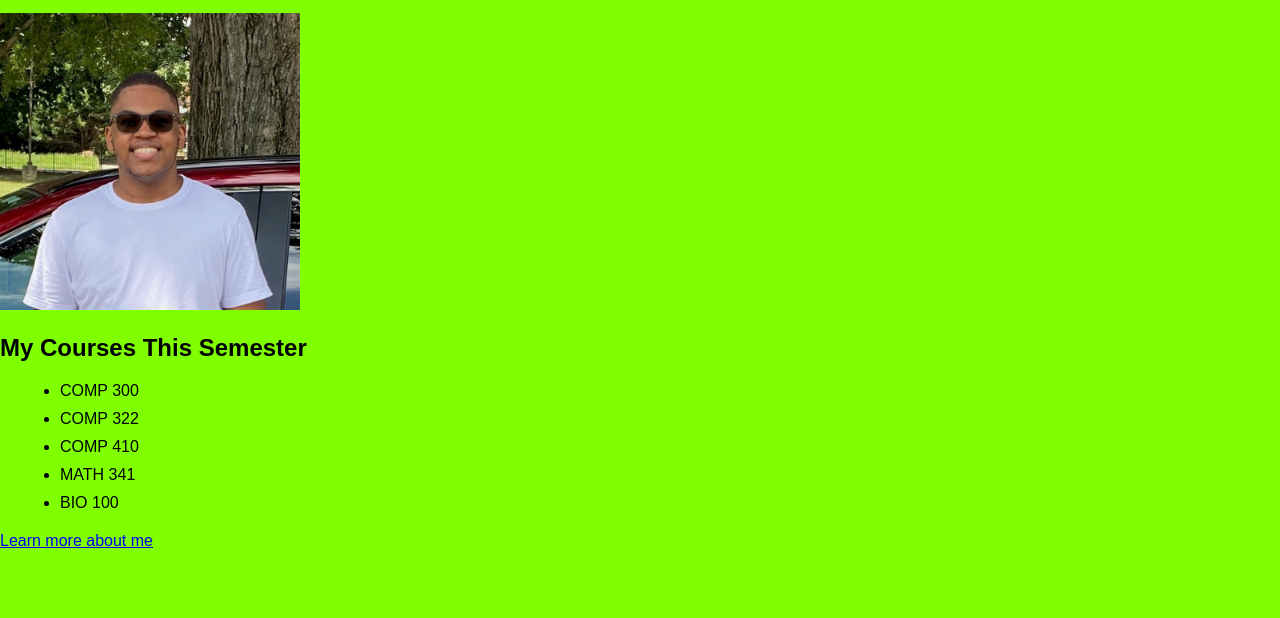
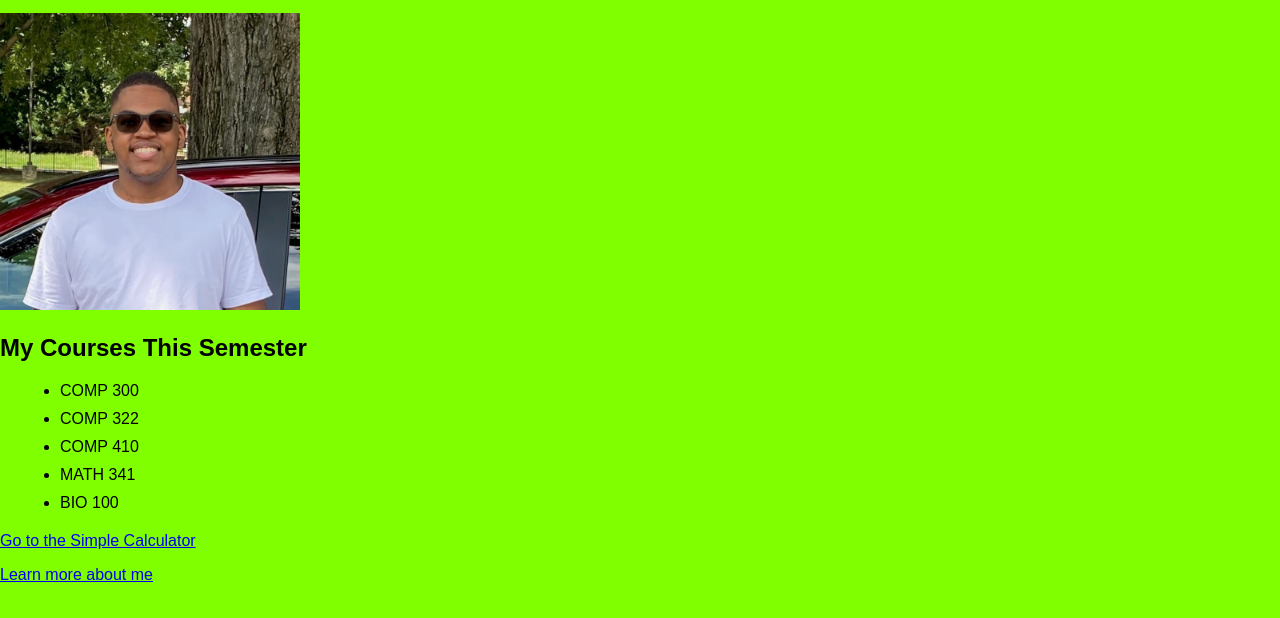
Before and after one commit to EBCulpepper01/EBCulpepper01.github.io, a plain HTML site: page index.html in a window 1280 px wide. Shown: the part 164-782 px from the top of the page. Drawn offline with Linux system fonts and the light colour scheme.

Commit message:
Update index.html

```diff
--- a/index.html
+++ b/index.html
@@ -28,6 +28,10 @@
         <li>BIO 100</li>
     </ul>
 
+    <p>
+      <a href="calculator.html">Go to the Simple Calculator</a>
+    </p>
+
     <a href="introduction.html">Learn more about me</a>
 
 </body>
```
